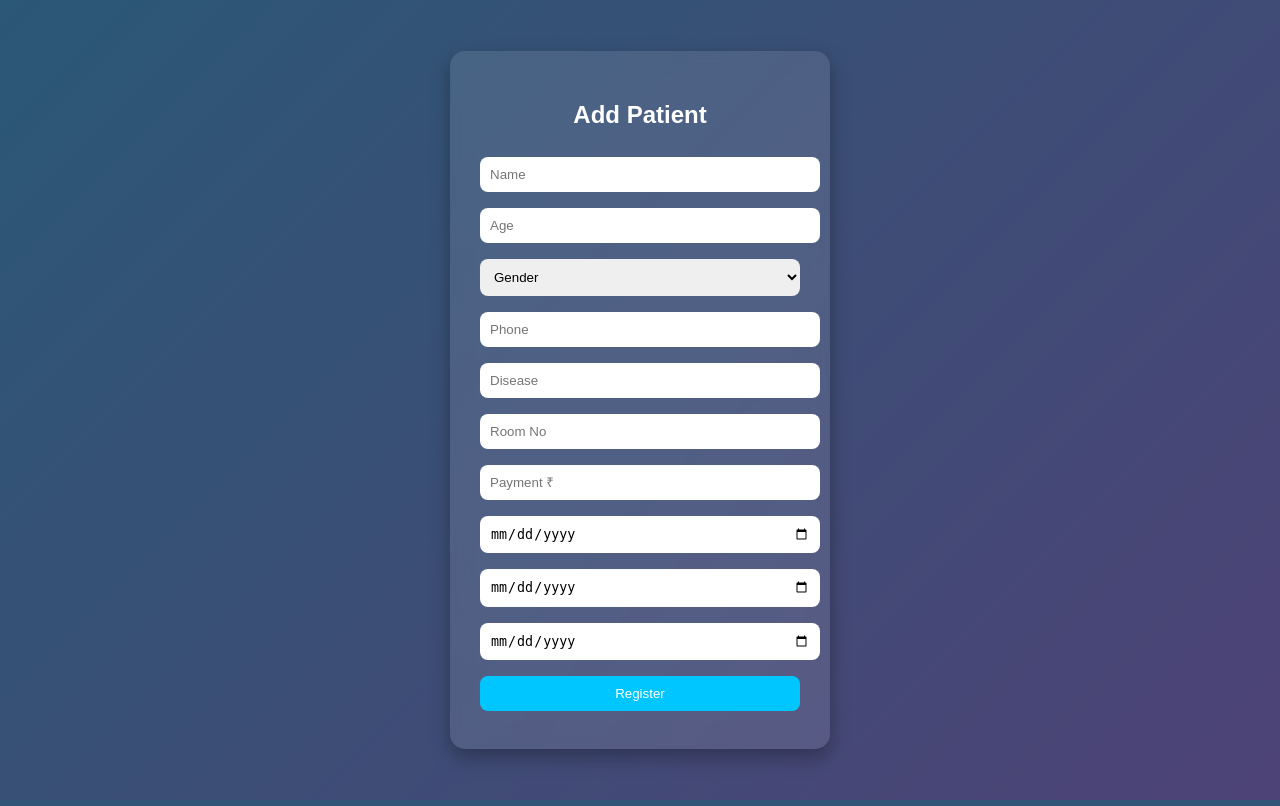
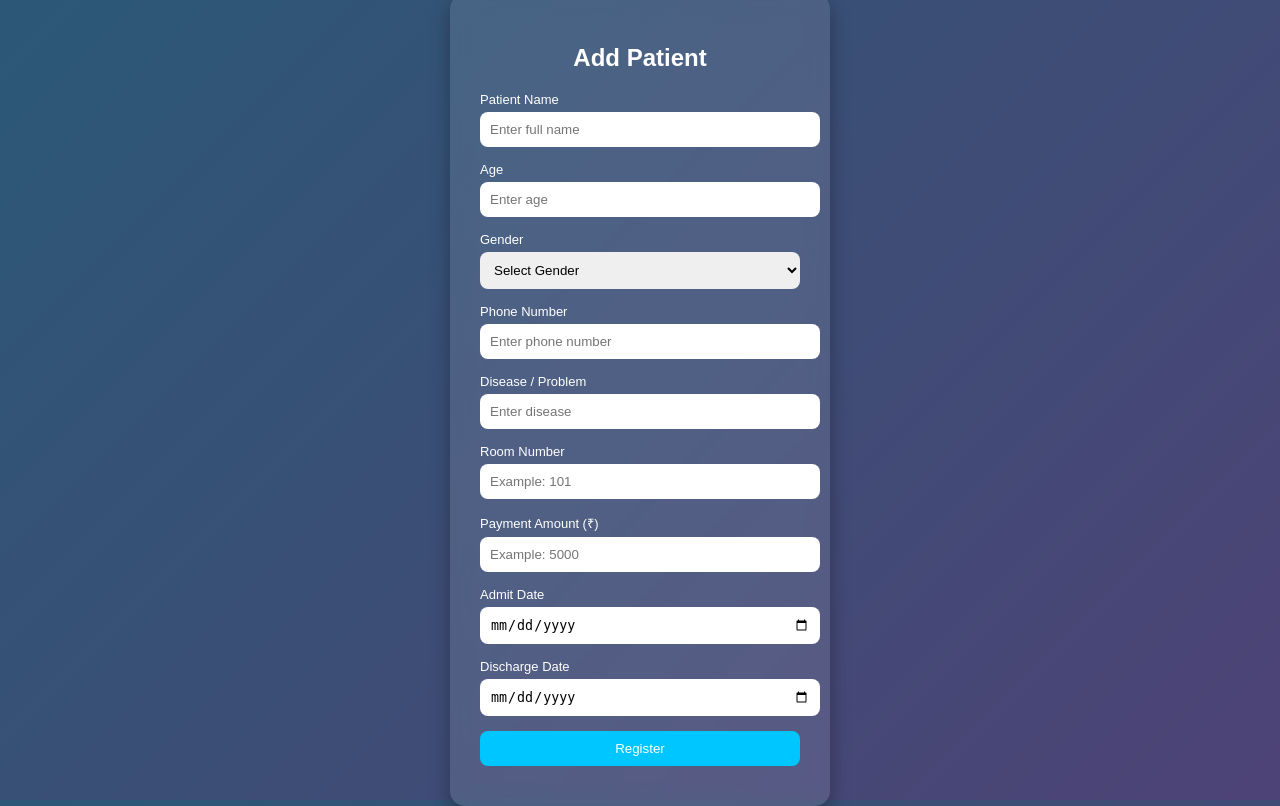
Before and after one commit to mayankdwivedi5051-commits/hospital-management-system, a Flask app: page /register in a window 1280 px wide. Run offline with Flask 3, Linux system fonts and the light colour scheme.

Commit message:
added labels for clarity

```diff
--- a/templates/register.html
+++ b/templates/register.html
@@ -34,9 +34,15 @@ color:#00ffcc;
 margin-bottom:10px;
 }
 
+label{
+font-size:13px;
+margin-top:5px;
+display:block;
+}
+
 input, select, button{
 width:100%;
-margin:8px 0;
+margin:5px 0 10px 0;
 padding:10px;
 border:none;
 border-radius:8px;
@@ -61,23 +67,35 @@ color:white;
 
 <form method="POST">
 
-<input name="name" placeholder="Name" required>
-<input name="age" placeholder="Age" required>
+<label>Patient Name</label>
+<input name="name" placeholder="Enter full name" required>
 
+<label>Age</label>
+<input name="age" placeholder="Enter age" required>
+
+<label>Gender</label>
 <select name="gender" required>
-<option value="">Gender</option>
+<option value="">Select Gender</option>
 <option>Male</option>
 <option>Female</option>
 </select>
 
-<input name="phone" placeholder="Phone" required>
-<input name="disease" placeholder="Disease" required>
+<label>Phone Number</label>
+<input name="phone" placeholder="Enter phone number" required>
 
-<!-- 🔥 NEW FIELDS -->
-<input name="room" placeholder="Room No">
-<input name="payment" placeholder="Payment ₹">
-<input type="date" name="payment_date">
+<label>Disease / Problem</label>
+<input name="disease" placeholder="Enter disease" required>
+
+<label>Room Number</label>
+<input name="room" placeholder="Example: 101">
+
+<label>Payment Amount (₹)</label>
+<input name="payment" placeholder="Example: 5000">
+
+<label>Admit Date</label>
 <input type="date" name="admit_date">
+
+<label>Discharge Date</label>
 <input type="date" name="discharge_date">
 
 <button>Register</button>
```
Also changed, not shown: templates/edit.html (+21 -3 lines), templates/view.html (+3 -6 lines).
